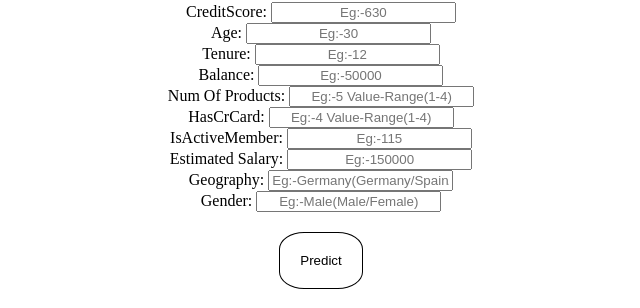
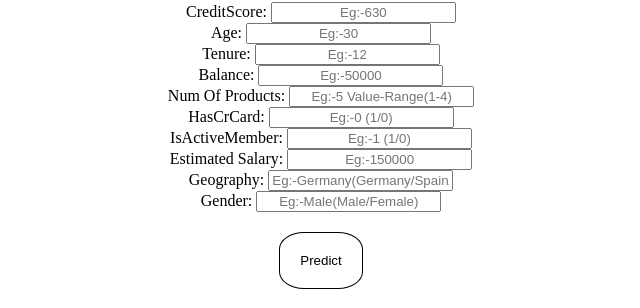
Before and after one commit to Niraj1995/Churn-Prediction-for-Banks, a Flask app: page / in a window 1280 px wide. Shown: the part 165-473 px from the top of the page, without its empty margins (319-959 px from the left). Run offline with Flask 2, Linux system fonts and the light colour scheme; some libraries are stand-ins or nearby versions.

Commit message:
Add files via upload

```diff
--- a/templates/index.html
+++ b/templates/index.html
@@ -52,10 +52,10 @@
 				<input type="text" name="numOfProducts" placeholder="Eg:-5 Value-Range(1-4)" required="required" class="center-text" /><br>
 
 				<label for="hasCrCard">HasCrCard:</label>
-                <input type="text" name="hasCrCard" placeholder="Eg:-4 Value-Range(1-4)" required="required" class="center-text" /><br>
+                <input type="text" name="hasCrCard" placeholder="Eg:-0 (1/0)" required="required" class="center-text" /><br>
 
 				<label for="isActiveMember">IsActiveMember:</label>
-                <input type="text" name="isActiveMember" placeholder="Eg:-115" required="required" class="center-text" /><br>
+                <input type="text" name="isActiveMember" placeholder="Eg:-1 (1/0)" required="required" class="center-text" /><br>
 
 				<label for="estimatedSalary">Estimated Salary:</label>
                 <input type="text" name="estimatedSalary" placeholder="Eg:-150000" required="required" class="center-text" /><br>
```
